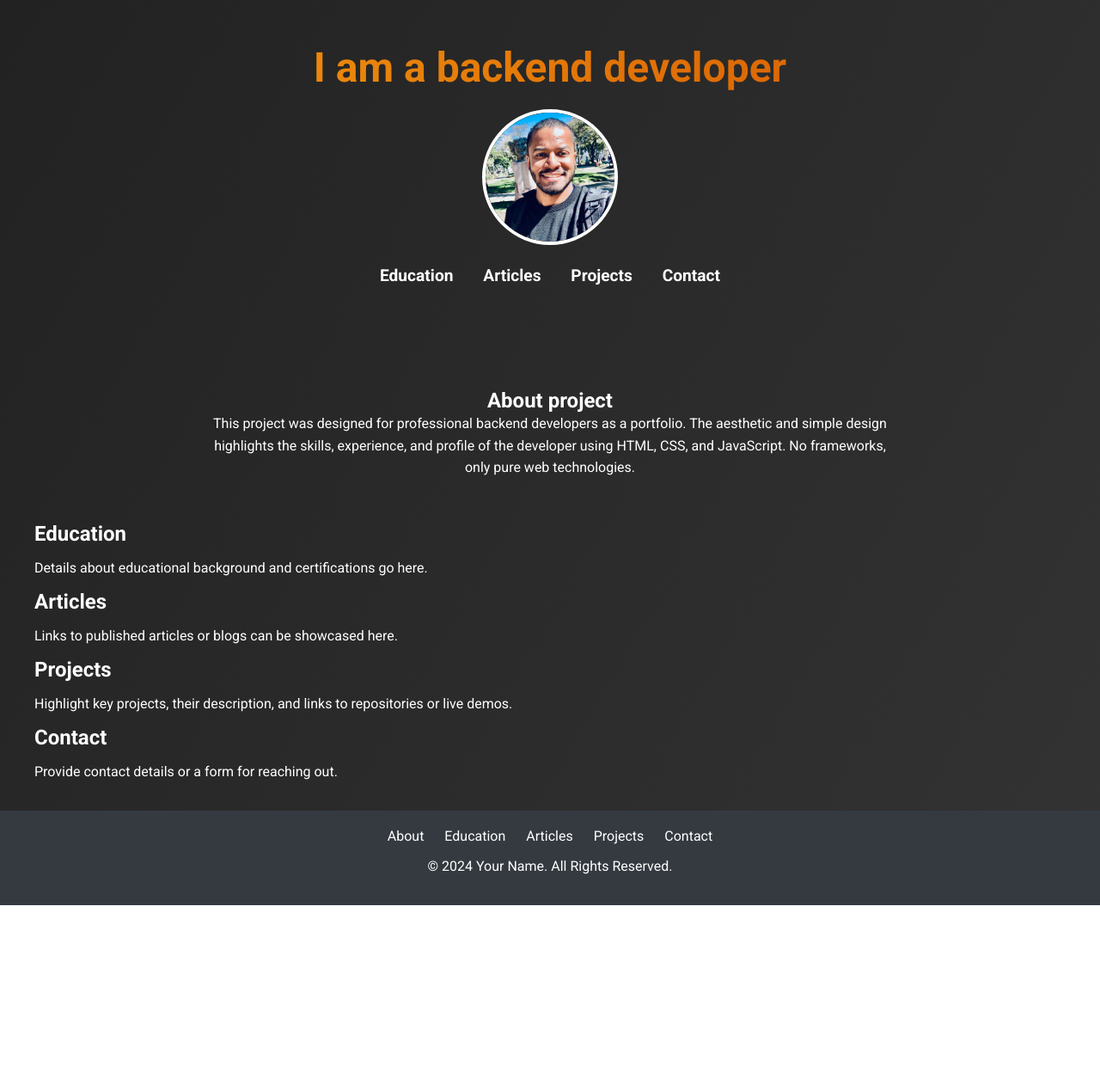
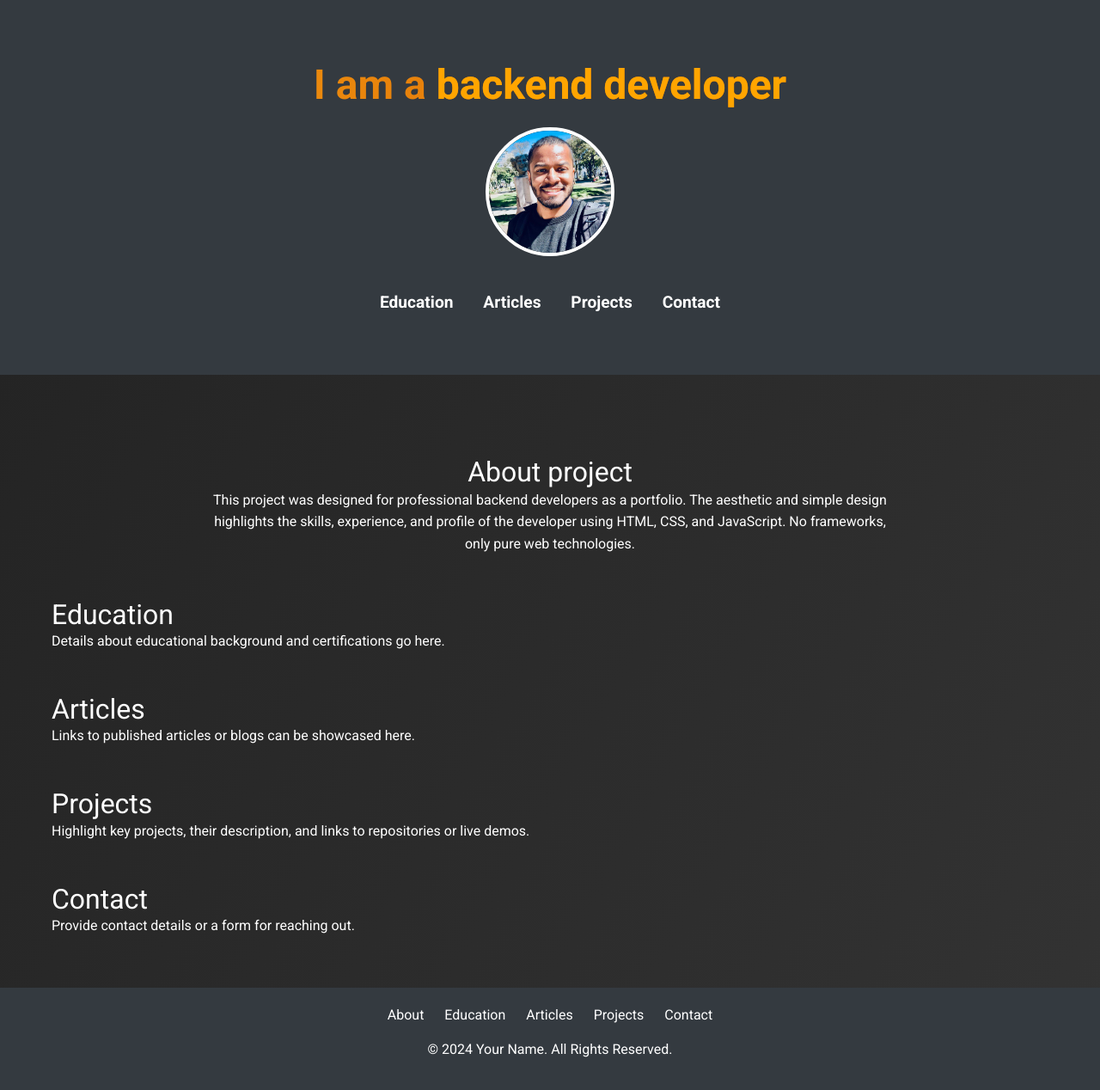
Before and after one commit to joaopedrodeb/joaopedroalves.dev, a plain HTML site: page docs/index.html in a window 1280 px wide. Shown: the whole page at 86% size. Before the commit the page ends 1053 px from the top, so only its background shows below. Drawn offline with nearby package versions, Linux system fonts and the light colour scheme.

Commit message:
correção de atribuição para bootstrap

```diff
--- a/docs/index.html
+++ b/docs/index.html
@@ -5,11 +5,73 @@
     <meta name="viewport" content="width=device-width, initial-scale=1.0">
     <title>Portfolio</title>
     <link href="https://fonts.googleapis.com/css2?family=Roboto:wght@400;700&family=Roboto+Slab:wght@400;700&display=swap" rel="stylesheet">
+    <link href="https://cdn.jsdelivr.net/npm/bootstrap@5.3.0-alpha1/dist/css/bootstrap.min.css" rel="stylesheet">
     <link rel="stylesheet" href="styles.css">
+    <style>
+        .hero {
+            text-align: center;
+            background-color: #343a40;
+            color: white;
+            padding: 50px 0;
+        }
+
+        .hero h1 {
+            font-size: 3rem;
+            font-weight: bold;
+        }
+
+        .hero .highlight {
+            color: orange;
+        }
+
+        .profile-image {
+            width: 150px;
+            height: 150px;
+            border-radius: 50%;
+            border: 4px solid #fff;
+            margin: 20px auto;
+        }
+
+        .menu {
+            margin-top: 20px;
+        }
+
+        .menu a {
+            margin: 0 15px;
+            font-size: 1.2rem;
+            color: white;
+            text-decoration: none;
+        }
+
+        .menu a:hover {
+            color: orange;
+        }
+
+        .about {
+            text-align: center;
+            margin: 50px 0;
+        }
+
+        .footer {
+            background-color: #343a40;
+            color: white;
+            padding: 20px 0;
+        }
+
+        .footer .map-site a {
+            margin: 0 10px;
+            color: white;
+            text-decoration: none;
+        }
+
+        .footer .map-site a:hover {
+            color: orange;
+        }
+    </style>
 </head>
 <body>
     <header class="hero">
-        <div class="hero-overlay">
+        <div class="container">
             <h1>I am a <span class="highlight">backend developer</span></h1>
             <img class="profile-image" src="https://github.com/joaopedrodeb/joaopedroalves.dev/blob/main/docs/images/428616409_122126888714111612_8156701181659904174_n.jpg?raw=true" alt="Profile">
             <nav class="menu">
@@ -21,34 +83,34 @@
         </div>
     </header>
 
-    <main class="main container">
+    <main class="main container mt-4">
         <section id="about" class="about">
             <h2>About project</h2>
             <p>This project was designed for professional backend developers as a portfolio. The aesthetic and simple design highlights the skills, experience, and profile of the developer using HTML, CSS, and JavaScript. No frameworks, only pure web technologies.</p>
         </section>
 
-        <section id="education" class="section">
+        <section id="education" class="mt-5">
             <h2>Education</h2>
             <p>Details about educational background and certifications go here.</p>
         </section>
 
-        <section id="articles" class="section">
+        <section id="articles" class="mt-5">
             <h2>Articles</h2>
             <p>Links to published articles or blogs can be showcased here.</p>
         </section>
 
-        <section id="projects" class="section">
+        <section id="projects" class="mt-5">
             <h2>Projects</h2>
             <p>Highlight key projects, their description, and links to repositories or live demos.</p>
         </section>
 
-        <section id="contact" class="section">
+        <section id="contact" class="mt-5">
             <h2>Contact</h2>
             <p>Provide contact details or a form for reaching out.</p>
         </section>
     </main>
 
-    <footer class="footer">
+    <footer class="footer text-center mt-4">
         <nav class="map-site">
             <a href="#about">About</a>
             <a href="#education">Education</a>
@@ -56,7 +118,9 @@
             <a href="#projects">Projects</a>
             <a href="#contact">Contact</a>
         </nav>
-        <p>&copy; 2024 Your Name. All Rights Reserved.</p>
+        <p class="mt-3">&copy; 2024 Your Name. All Rights Reserved.</p>
     </footer>
+
+    <script src="https://cdn.jsdelivr.net/npm/bootstrap@5.3.0-alpha1/dist/js/bootstrap.bundle.min.js"></script>
 </body>
 </html>
```
